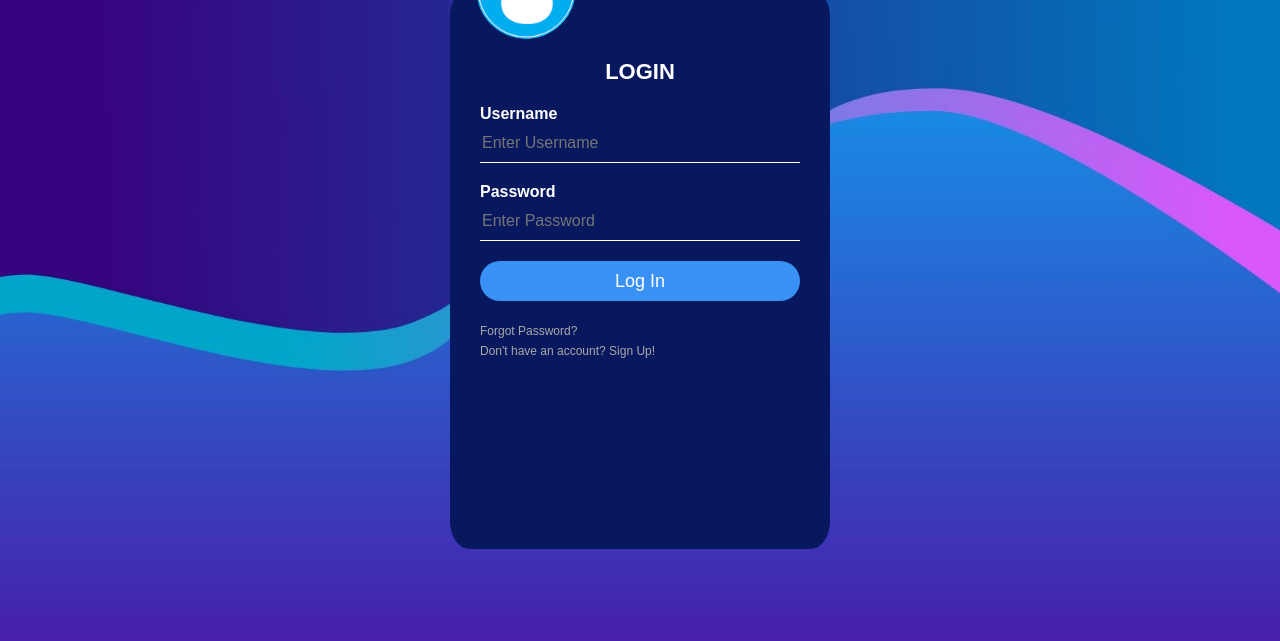
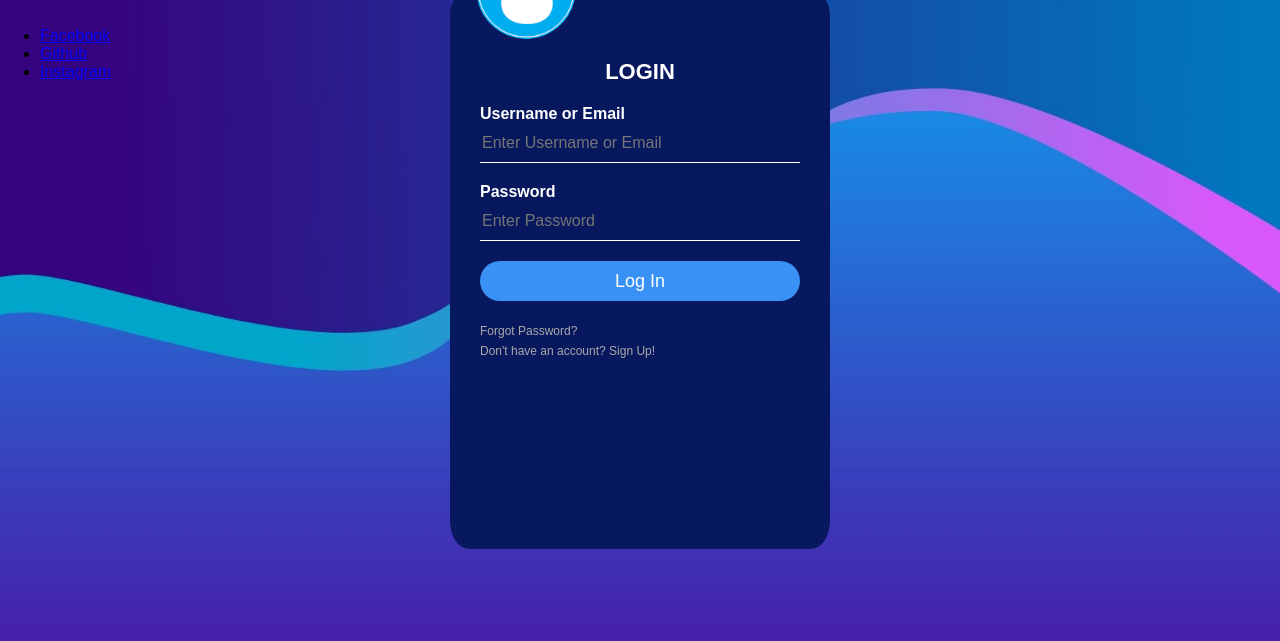
Before and after one commit to tirthansaha/tirthan-codes-login, a plain HTML site: page index.html in a window 1280 px wide. Shown: the part 131-772 px from the top of the page. Drawn offline with Linux system fonts and the light colour scheme.

Commit message:
added fb, github, insta id

```diff
--- a/index.html
+++ b/index.html
@@ -5,12 +5,21 @@
     </head>
     <body>
         <h2>Tirthan Codes</h2>
+    </div>
+    <nav>
+        <ul id="MenuItems">
+            <li><a href="https://www.facebook.com/saha.Dibbo/">Facebook</a></li>
+            <li><a href="https://github.com/tirthansaha">Github</a></li>
+            <li><a href="https://www.instagram.com/tirthaaaaan/">Instagram</a></li>
+        </ul>
+    </nav>
+</div>
         <div class="loginbox">
             <img src="avatar2.png" class="avatar">
             <h1>LOGIN</h1>
             <form>
-                <p>Username</p>
-                <input type='text' name='' placeholder='Enter Username' required>
+                <p>Username or Email</p>
+                <input type='text' name='' placeholder='Enter Username or Email' required>
                 <p>Password</p>
                 <input type='password' name='' placeholder='Enter Password' required>
                 <input type='submit' name='' value='Log In'>
```
